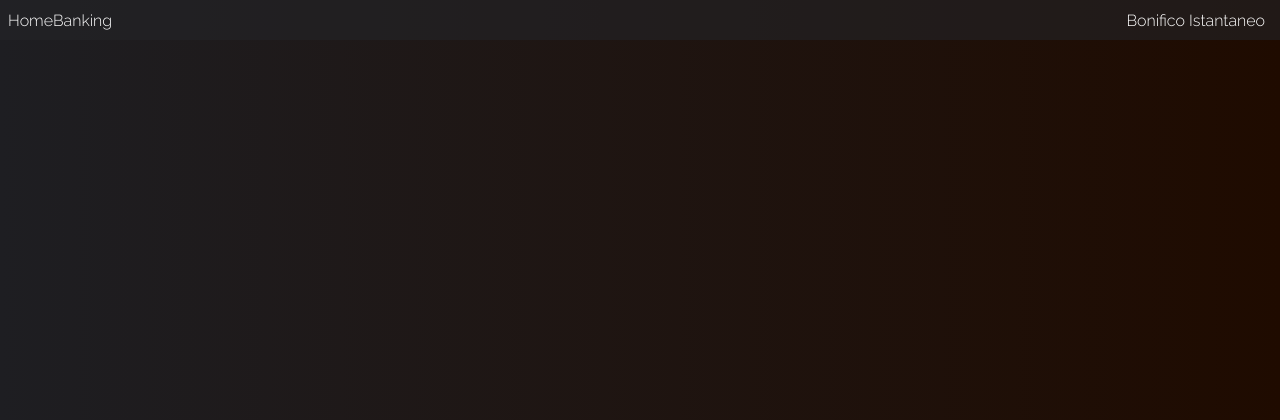
After one commit to fmls03/HomeBanking, a Flask app: page /admin in a window 1280 px wide. The commit adds this page. Shown: the top 420 px of the page. Run offline with Flask 2, Linux system fonts and the light colour scheme.

Commit message:
creata bozza pagina admin (conto da 100 milioni

```diff
--- /dev/null
+++ b/_admin.py
@@ -0,0 +1,7 @@
+from flask import Flask, Blueprint, render_template, redirect, session
+
+admin_bp = Blueprint('admin_bp', __name__)
+
+@admin_bp.route('/admin', methods=['GET', 'POST'])
+def admin():
+    return render_template('admin.html')
--- a/_app.py
+++ b/_app.py
@@ -10,6 +10,7 @@ from _logout import *
 from _redirecting import *
 from _signup import *
 from _bonifico import *
+from _admin import *
 
 secret_key = str(os.urandom(256))
 
@@ -27,6 +28,7 @@ app.register_blueprint(logout_bp)
 app.register_blueprint(redirecting_bp)
 app.register_blueprint(signup_bp)
 app.register_blueprint(bonifico_bp)
+app.register_blueprint(admin_bp)
 
 
 class User(db.Model):
--- a/_bonifico.py
+++ b/_bonifico.py
@@ -1,4 +1,4 @@
-from flask import Flask, Blueprint, render_template, request, session
+from flask import Flask, Blueprint, render_template, request, session, redirect
 import datetime
 from sqlalchemy import *
 
@@ -50,5 +50,7 @@ def bonifico():
             _app.db.session.commit()
             _app.db.session.refresh(saldo_destinatario)
 
+            return redirect('/home')
+
 
     return render_template('bonifico.html', session = session, alert = alert)
--- a/_login.py
+++ b/_login.py
@@ -32,7 +32,10 @@ def login():
 			session['username'] = user.username
 			session['id_conto'] = conto.id_conto
 			print(session.get('id_user'))
-			return redirect('/redirecting')
+			if session.get('username') == 'admin':
+				return redirect('/admin')
+			else:
+				return redirect('/redirecting')
 
 
 	return render_template('login.html', alert = alert, session=session)
--- /dev/null
+++ b/b.py
@@ -0,0 +1,5 @@
+from passlib.hash import sha256_crypt
+
+p = 'HomeBankingAdmin2022'
+
+print(sha256_crypt.hash(p))
--- a/static/home.css
+++ b/static/home.css
@@ -39,12 +39,20 @@ body{
 	color: white;
 }
 
+#link-home{
+	text-decoration: none;
+}
 
 #link-bonifico{
-    margin-left: auto;
+	margin-left: auto;
     margin-right: 15px;
+	text-decoration: none;
+	color: white;
 }
 
+#span-bonifico{
+	color: white;
+}
 
 
 .div-saldo-container{
@@ -132,6 +140,11 @@ body{
 	flex-direction: row;
 }
 
+.div-transaction:hover{
+	border-color: cornflowerblue;
+    box-shadow: 0 0 5px cornflowerblue;
+}
+
 .div-name-date{
 	margin-left: 20px;
 	display: flex;
--- /dev/null
+++ b/templates/admin.html
@@ -0,0 +1,33 @@
+<!DOCTYPE html>
+<html lang="en">
+
+<head>
+    <meta charset="UTF-8">
+    <meta http-equiv="X-UA-Compatible" content="IE=edge">
+    <meta name="viewport" content="width=device-width, initial-scale=1.0">
+    <link rel="stylesheet" type="text/css" href="static/home.css">
+    <link rel="preconnect" href="https://fonts.googleapis.com">
+    <link rel="preconnect" href="https://fonts.gstatic.com" crossorigin>
+    <link href="https://fonts.googleapis.com/css2?family=Raleway:wght@300&display=swap" rel="stylesheet">
+    <title>Document</title>
+</head>
+
+<body>
+
+    <nav class="nav-bar">
+        <a id="link-home" href="/home">
+            <span class="nav-title">
+                HomeBanking
+            </span>
+        </a>
+        <a id="link-bonifico" href="/bonifico">
+            <span id="span-bonifico">
+                Bonifico Istantaneo
+            </span>
+        </a>
+
+
+
+</body>
+
+</html>
```
Also changed, not shown: static/admin.css (added, +55 -0 lines), templates/home.html (+7 -2 lines).
